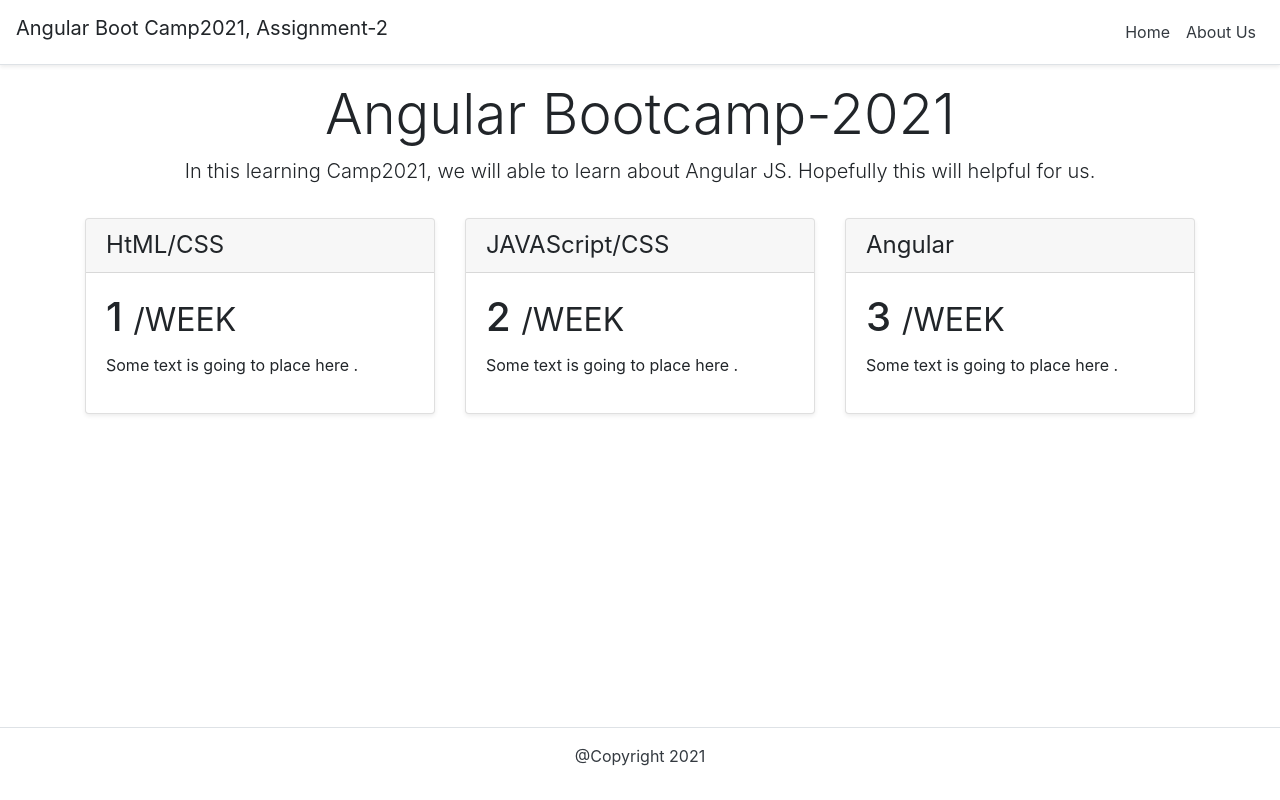
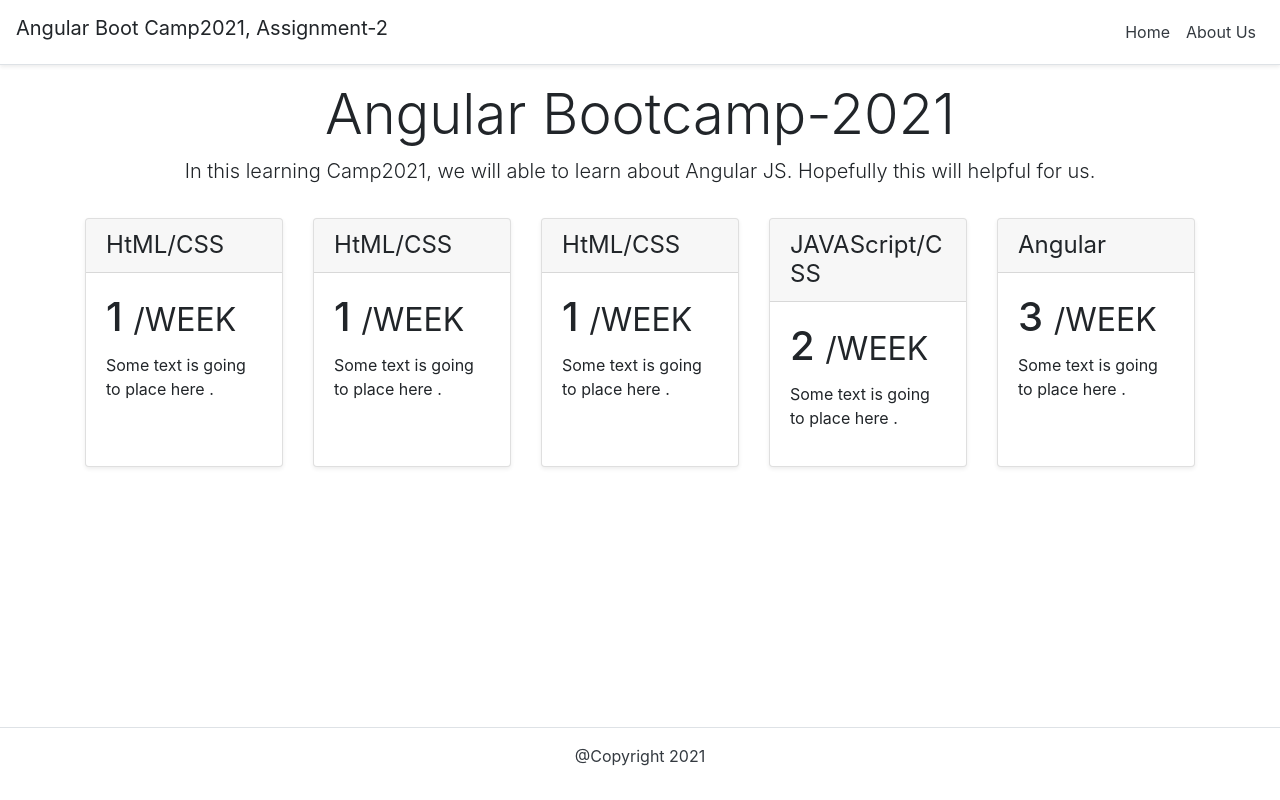
Before and after one commit to MostafijurJ/my-school-info, an Angular app: page /home in a window 1280 px wide. Built offline with nearby package versions, Linux system fonts and the light colour scheme.

Commit message:
interfaces added

```diff
--- a/angular.json
+++ b/angular.json
@@ -28,7 +28,7 @@
               "src/assets"
             ],
             "styles": [
-              "/node_modules/bootstrap/dist/css/bootstrap.css",
+              "node_modules/bootstrap/dist/css/bootstrap.css",
               "src/styles.css"
             ],
             "scripts": []
--- a/src/app/app.module.ts
+++ b/src/app/app.module.ts
@@ -8,6 +8,7 @@ import { FooterComponent } from './common/footer/footer.component';
 import { HomeComponent } from './pages/home/home.component';
 import { AboutComponent } from './pages/about/about.component';
 import { NotFoundComponent } from './pages/not-found/not-found.component';
+import { CardComponent } from './shared/component/card/card.component';
 
 @NgModule({
   declarations: [
@@ -16,7 +17,8 @@ import { NotFoundComponent } from './pages/not-found/not-found.component';
     FooterComponent,
     HomeComponent,
     AboutComponent,
-    NotFoundComponent
+    NotFoundComponent,
+    CardComponent
   ],
   imports: [
     BrowserModule,
--- a/src/app/pages/home/home.component.html
+++ b/src/app/pages/home/home.component.html
@@ -9,15 +9,16 @@
 </div>
 
 <div class="card-deck">
+    <div class="card shadow-sm mb-4">
+         <app-card></app-card>
+    </div>
 
     <div class="card shadow-sm mb-4">
-        <div class="card-header">
-            <h4 class="my-0 font-weight-normal">HtML/CSS </h4>
-        </div>
-        <div class="card-body">
-                <h1 class="card-title"> 1 <small>/WEEK</small></h1>
-                <p>Some text is going to place here . </p>
-        </div>
+        <app-card></app-card>
+   </div>
+
+   <div class="card shadow-sm mb-4">
+        <app-card></app-card>
     </div>
 
     <div class="card shadow-sm mb-4">
--- /dev/null
+++ b/src/app/shared/component/card/card.component.html
@@ -0,0 +1,8 @@
+<div class="card-header">
+  <h4 class="my-0 font-weight-normal">HtML/CSS </h4>
+</div>
+
+<div class="card-body">
+   <h1 class="card-title"> 1 <small>/WEEK</small></h1>
+    <p>Some text is going to place here . </p>
+ </div>
--- /dev/null
+++ b/src/app/shared/component/card/card.component.ts
@@ -0,0 +1,17 @@
+import { Component, OnInit } from '@angular/core';
+import { Card } from '../../interfaces';
+
+@Component({
+  selector: 'app-card',
+  templateUrl: './card.component.html',
+  styleUrls: ['./card.component.css']
+})
+export class CardComponent implements OnInit {
+
+  public data:Card;
+  constructor() { }
+
+  ngOnInit(): void {
+  }
+
+}
--- /dev/null
+++ b/src/app/shared/interfaces/card.ts
@@ -0,0 +1,6 @@
+export interface Card {
+    title:string;
+    counter:number;
+    frequent:string;
+    body:string;
+}
```
Also changed, not shown: src/app/shared/component/card/card.component.css (added), src/app/shared/interfaces/index.ts (added), 1 other file (tests, documents, lock files or other folders).
